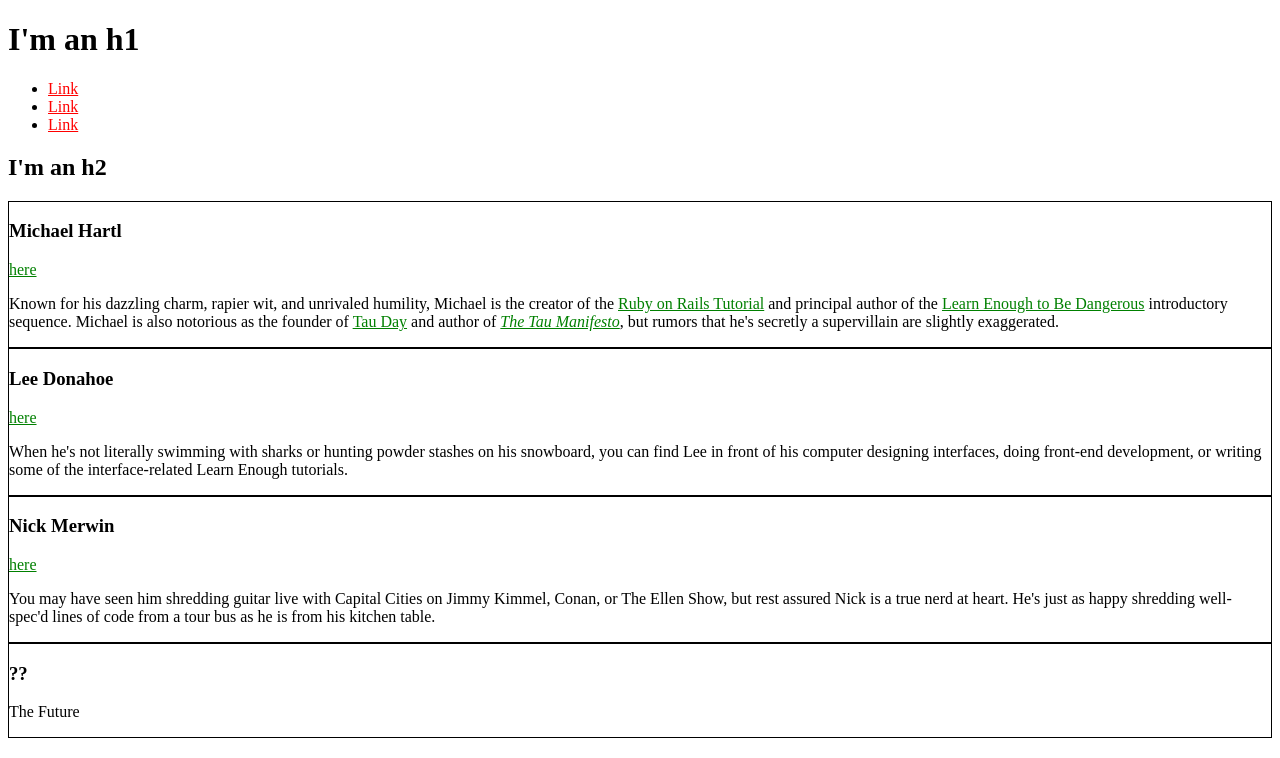
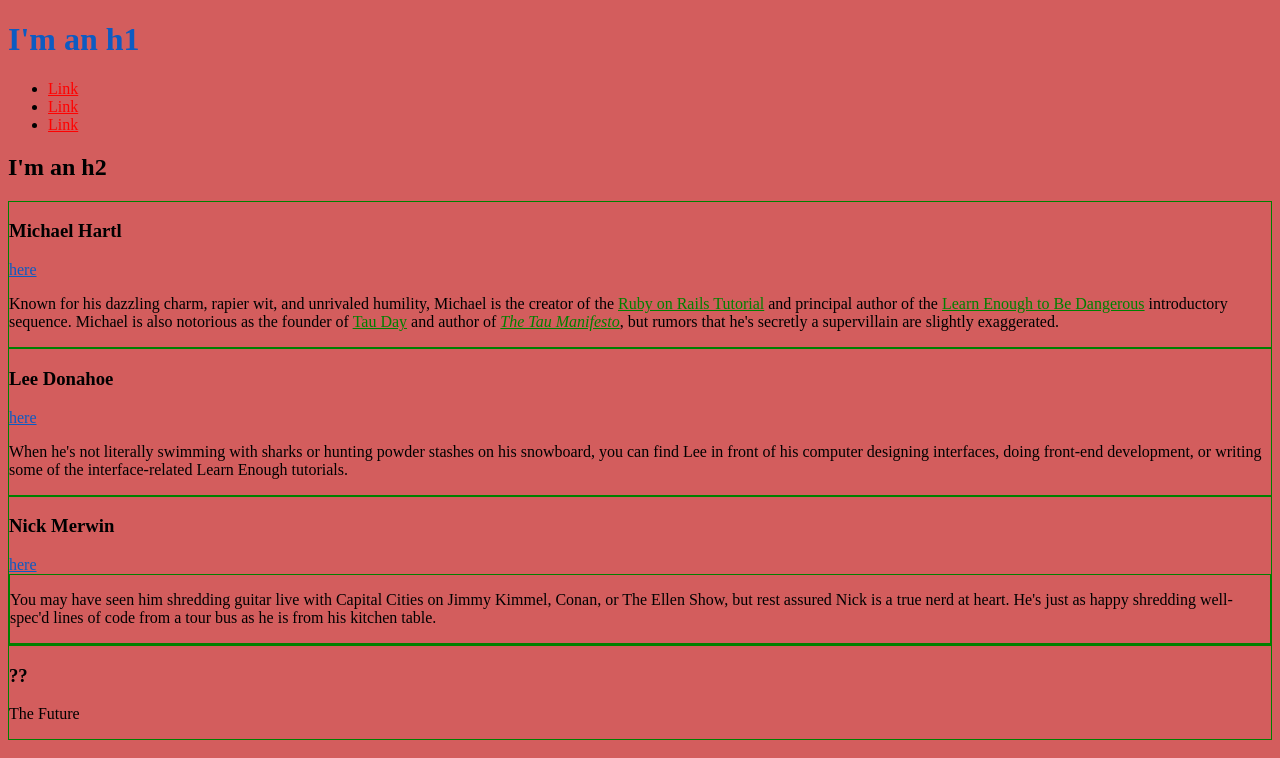
Before and after one commit to blane64/blane64.github.io, a plain HTML site: page index.html in a window 1280 px wide. Drawn offline with Linux system fonts and the light colour scheme.

Commit message:
Chaper 6 completed, styled classes and comments added

```diff
--- a/index.html
+++ b/index.html
@@ -4,19 +4,33 @@
     <title>Test Page: Don't Panic</title>
     <meta charset="utf-8">
     <style>
+      /* GLOBAL STYLES */
       a {
         color: red;
+      }
+      html {
+        background: rgb(211, 93, 93);
+      }
+
+      /* SOCAIL STYLES */
+      .social_link {
+        color: rgb(13, 91, 194);
+      }
+
+      /* BIO STYLES */
+      .bio-copy a {
+        color: green;
       }
       .bio-box {
         border: 1px solid black;
       }
-      .bio-box a {
-        color: green;
+      div.bio-box {
+        border: 1px solid green;
       }
     </style>
   </head>
   <body>
-    <h1>I'm an h1</h1>
+    <h1 class="social_link">I'm an h1</h1>
     <ul>
       <li>
         <a href="https://example.com/">Link</a>
@@ -31,7 +45,8 @@
     <h2>I'm an h2</h2>
     <div class="bio-box">
       <h3>Michael Hartl</h3>
-      <a href="https://twitter.com/mhartl">here</a>
+      <a href="https://twitter.com/mhartl" class="social_link">here</a>
+      <div class="bio-copy">
         <p>
           Known for his dazzling charm, rapier wit, and unrivaled humility,
           Michael is the creator of the
@@ -46,9 +61,11 @@
           are slightly exaggerated.
         </p>
     </div>
+    </div>
     <div class="bio-box">
       <h3>Lee Donahoe</h3>
-      <a href="https://twitter.com/leedonahoe">here</a>
+      <a href="https://twitter.com/leedonahoe" class="social_link">here</a>
+      <div class="bio-copy">
         <p>
           When he's not literally swimming with sharks or hunting powder stashes on
           his snowboard, you can find Lee in front of his computer designing
@@ -56,15 +73,18 @@
           interface-related Learn Enough tutorials.
         </p>
       </div>
+    </div>
     <div class="bio-box">
       <h3>Nick Merwin</h3>
-      <a href="https://twitter.com/nickmerwin">here</a>
+      <a href="https://twitter.com/nickmerwin" class="social_link">here</a>
+      <div class="bio-box">
         <p>
           You may have seen him shredding guitar live with Capital Cities on Jimmy
           Kimmel, Conan, or The Ellen Show, but rest assured Nick is a true nerd at
           heart. He's just as happy shredding well-spec'd lines of code from a tour
           bus as he is from his kitchen table.
         </p>
+    </div>
     </div>
     <div class="bio-box">
       <h3>??</h3>
```
Lines whose indentation alone changed are shown as unchanged.
